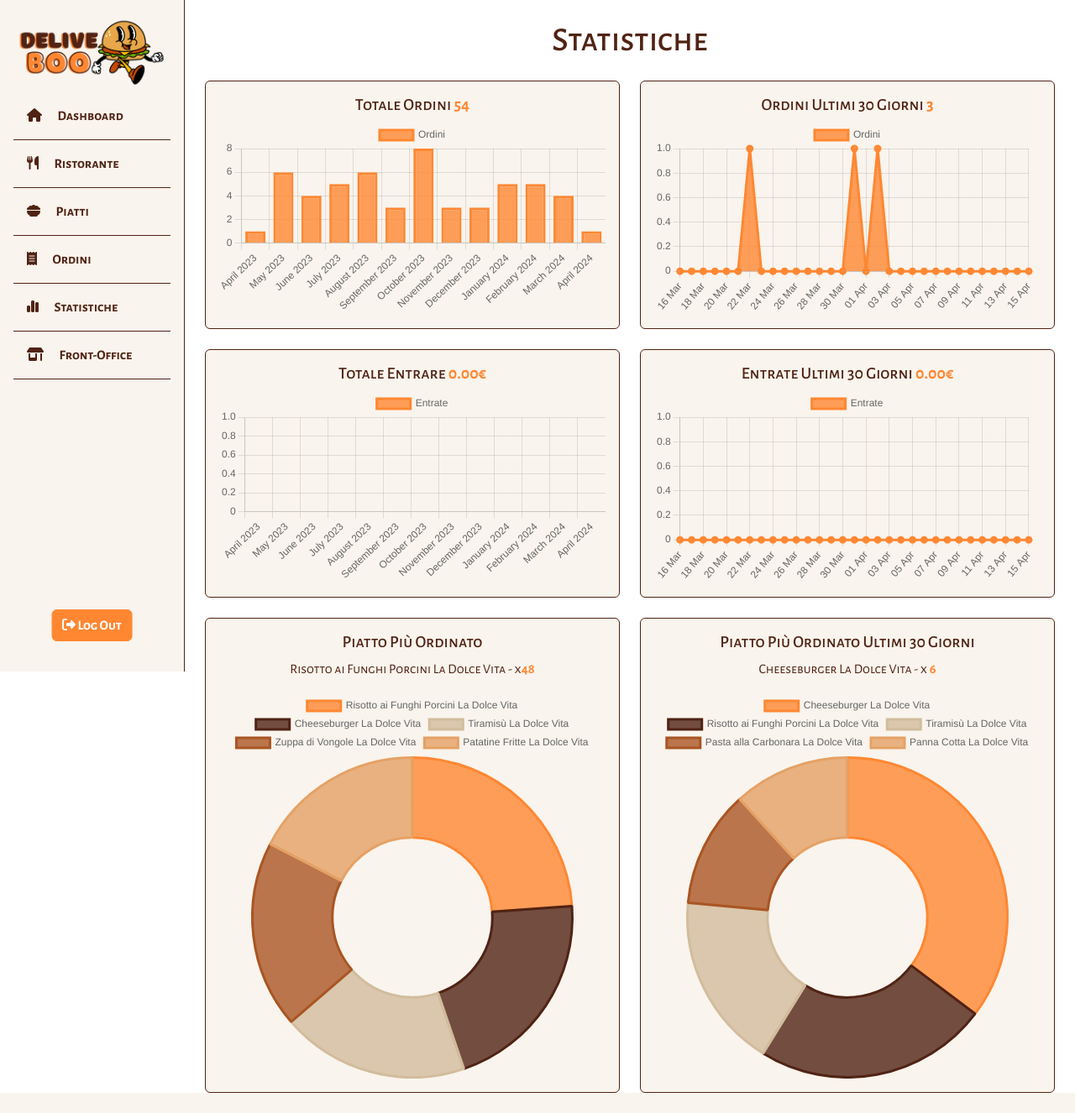
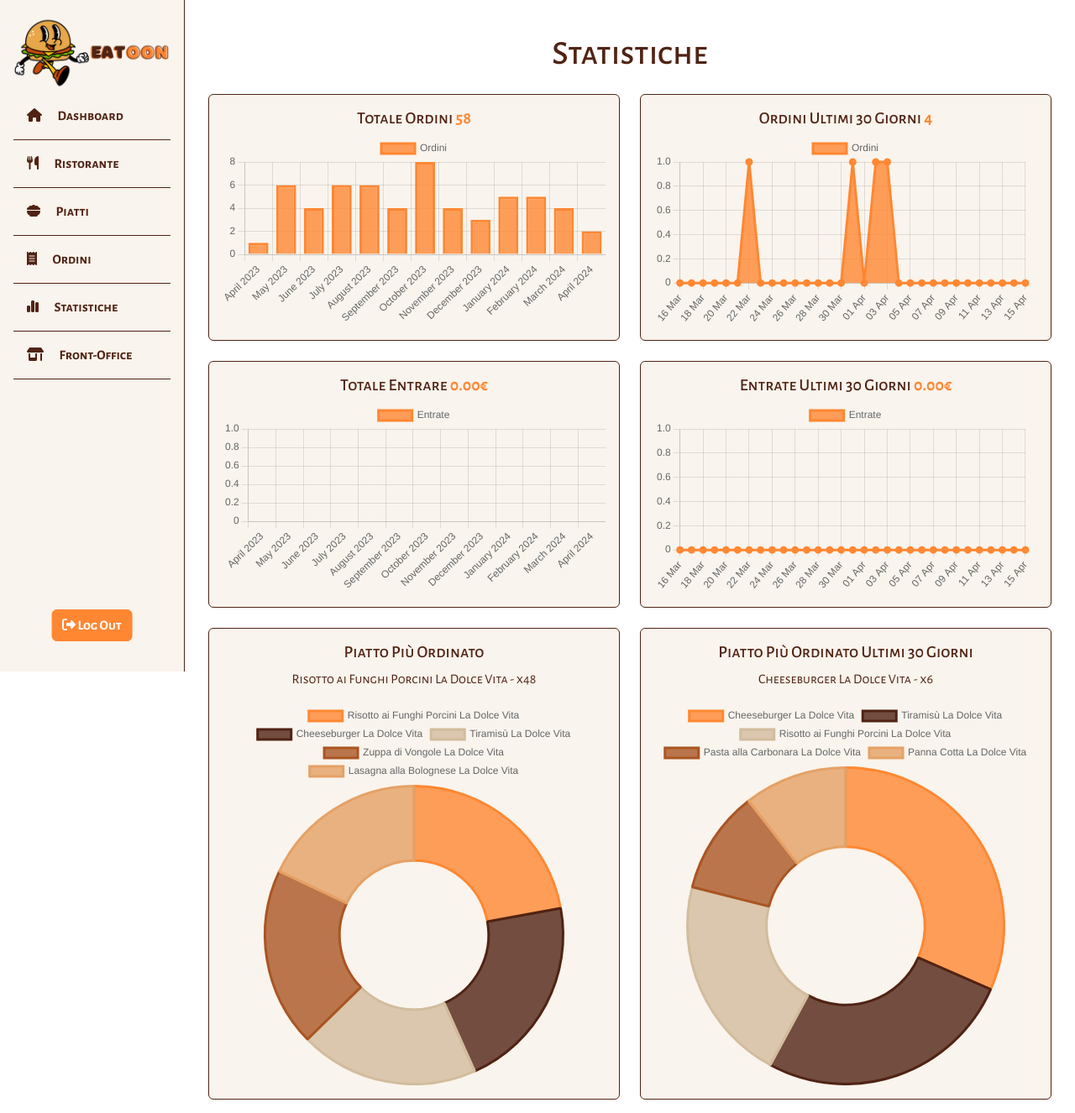
Before and after one commit to ClaudioScordari/deliveboo-backend, a Laravel app: page /admin/statistics in a window 1280 px wide. Shown: the whole page at 84% size. Before the commit the page ends 1302 px from the top, so only its background shows below. Run offline with Laravel 10, Linux system fonts and the light colour scheme; a user stored in the database is signed in; data comes from the database, SQL or seed files in the repository; style sheets or scripts are compiled from the project's sources; parts of the project's set-up code (start-up, migrations or seed data) failed here and were passed over.

Commit message:
FIX general mino issue

```diff
--- a/resources/views/admin/plates/edit.blade.php
+++ b/resources/views/admin/plates/edit.blade.php
@@ -3,7 +3,7 @@
 @section('page-title', 'Modifica il piatto')
 
 @section('main-content')
-<section class="container-form-section">
+<section class="container-form-section p-5">
     <div class="container-form card border-success bg-light m-auto w-50 px-5 py-4">
         <h1 class="text-center text-success">MODIFICA IL TUO PIATTO</h1>
 
--- a/resources/views/admin/plates/index.blade.php
+++ b/resources/views/admin/plates/index.blade.php
@@ -32,7 +32,7 @@
                         @if($plate->image)
                             <img src="{{ asset('storage/' . $plate->image) }}" class="card-img-top" alt="{{ $plate->name }}">
                         @else
-                            <img src="{{ Vite::asset('resources/img/not-found.png') }}" alt="not-found" class="img-fluid rounded-start h-100">
+                            <img src="{{ Vite::asset('resources/img/plate-not-found.png') }}" alt="not-found" class="card-img-top">
                         @endif
                         <div class="card-body">
                             <h5 class="card-title text-success">{{ $plate->name }}</h5>
--- a/resources/views/admin/restaurants/create.blade.php
+++ b/resources/views/admin/restaurants/create.blade.php
@@ -3,7 +3,7 @@
 @section('page-title', 'Crea un ristorante')
 
 @section('main-content')
-    <section class="container-form-section">
+    <section class="container-form-section p-5">
         <div class="container-form card border-success bg-light m-auto w-50 px-5 py-4">
             <h1 class="text-center text-success">CREA LA TUA ATTIVITA'</h1>
 
--- a/resources/views/admin/restaurants/edit.blade.php
+++ b/resources/views/admin/restaurants/edit.blade.php
@@ -3,7 +3,7 @@
 @section('page-title', 'Modifica il ristorante ' . $restaurant->activity_name)
 
 @section('main-content')
-    <section class="container-form-section">
+    <section class="container-form-section p-5">
         <div class="container-form card border-success bg-light m-auto w-50 px-5 py-4">
             <h1 class="text-center text-success">MODIFICA L'ATTIVITA'</h1>
 
--- a/resources/views/admin/restaurants/index.blade.php
+++ b/resources/views/admin/restaurants/index.blade.php
@@ -3,8 +3,11 @@
 @section('page-title', 'Il mio ristorante')
 
 @section('main-content')
+
 <div class="container-fluid d-flex justify-content-center align-items-center min-vh-100">
+
     <div class="row justify-content-center w-100">
+
         <div class="col-md-12">
 
             @if(session('error'))
@@ -21,7 +24,7 @@
                             @if ($restaurant->image)
                                 <img src="{{ asset('storage/' . $restaurant->image) }}" class="img-fluid rounded-start h-100" alt="Immagine di {{ $restaurant->activity_name }}">
                             @else
-                                <img src="{{ Vite::asset('resources/img/not-found.png') }}" alt="not-found" class="img-fluid rounded-start h-100">
+                                <img src="{{ Vite::asset('resources/img/restaurant-not-found.png') }}" alt="not-found" class="img-fluid rounded-start h-100">
                             @endif
                         </div>
 
--- a/resources/views/admin/stats/index.blade.php
+++ b/resources/views/admin/stats/index.blade.php
@@ -4,7 +4,7 @@
 
 @section('main-content')
 
-    <div class="container mt-4">
+    <div class="container mt-4 p-3">
         <h1 class="text-center text-success mb-4">Statistiche</h1>
 
         <div class="row g-4">
@@ -48,7 +48,11 @@
                 <div class="card bg-light border-success text-center">
                     <div class="card-body">
                         <h5 class="card-title text-success">Piatto Più Ordinato</h5>
-                        <p class="card-text text-success">{{ $mostOrderedPlateOverall->name }} - x<span class="text-secondary fw-bold">{{ $mostOrderedPlateOverall->orders_count }}</span></p>
+                        @if($mostOrderedPlateOverall && $mostOrderedPlateOverall->orders_count > 0)
+                            <p class="card-text text-success">{{ $mostOrderedPlateOverall->name }} - x{{ $mostOrderedPlateOverall->orders_count }}</p>
+                        @else
+                            <p class="card-text text-secondary fw-bolder">Nessun dato disponibile per il piatto più ordinato</p>
+                        @endif
                         <canvas id="mostOrderedPlatesChart"></canvas>
                     </div>
                 </div>
@@ -58,11 +62,16 @@
                 <div class="card bg-light border-success text-center">
                     <div class="card-body">
                         <h5 class="card-title text-success">Piatto Più Ordinato Ultimi 30 Giorni</h5>
-                        <p class="card-text text-success">{{ $mostOrderedPlateThisMonth->name }} - x <span class="text-secondary fw-bold">{{ $mostOrderedPlateThisMonth->orders_count }}</span></p>
+                        @if($mostOrderedPlateThisMonth && $mostOrderedPlateThisMonth->orders_count > 0)
+                            <p class="card-text text-success">{{ $mostOrderedPlateThisMonth->name }} - x{{ $mostOrderedPlateThisMonth->orders_count }}</p>
+                        @else
+                            <p class="card-text text-secondary fw-bolder">Nessun dato disponibile per gli ultimi 30 giorni</p>
+                        @endif
                         <canvas id="mostOrderedPlatesLast30DaysChart"></canvas>
                     </div>
                 </div>
             </div>
+
         </div>
     </div>
 <script>
--- a/resources/views/welcome.blade.php
+++ b/resources/views/welcome.blade.php
@@ -15,7 +15,7 @@
                         <div class="col-md-6 p-3">
                             <div class="card bg-light border-success p-3">
                                 <p class="text-center px-5 mx-5 mb-3 my-auto">
-                                    "Esegui la Registrazione su <span class="text-success fw-bolder">Deliveboo</span>!"
+                                    "Esegui la Registrazione su <span class="text-success fw-bolder">Eatoon</span>!"
                                 </p>
                                 <div class="text-center mb-3">
                                     <a href="{{ route('register') }}" class="btn text-white btn-secondary btn-lg"><i class="fa-solid fa-address-card"></i> Registrati!</a>
```
Also changed, not shown: resources/views/admin/plates/create.blade.php (+4 -7 lines), resources/img/404-ghost.png (deleted), resources/img/american.png (deleted), resources/img/chinese.png (deleted), resources/img/deliveboo.png, resources/img/indian.png (deleted), resources/img/italian.png (deleted), resources/img/japanese.png (deleted), resources/img/jumbotron.png, resources/img/plate-not-found.png (added), resources/img/restaurant-not-found.png (added).
